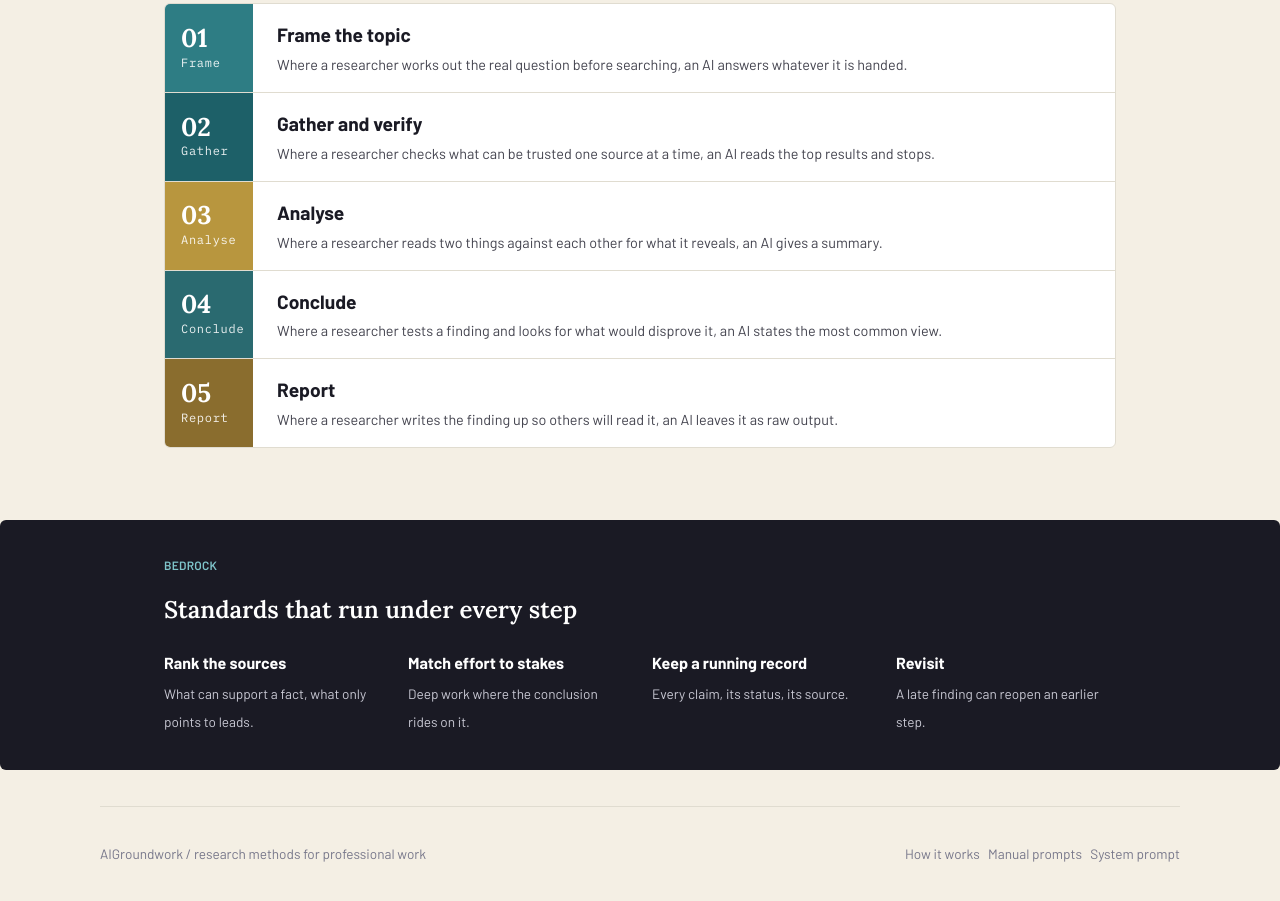
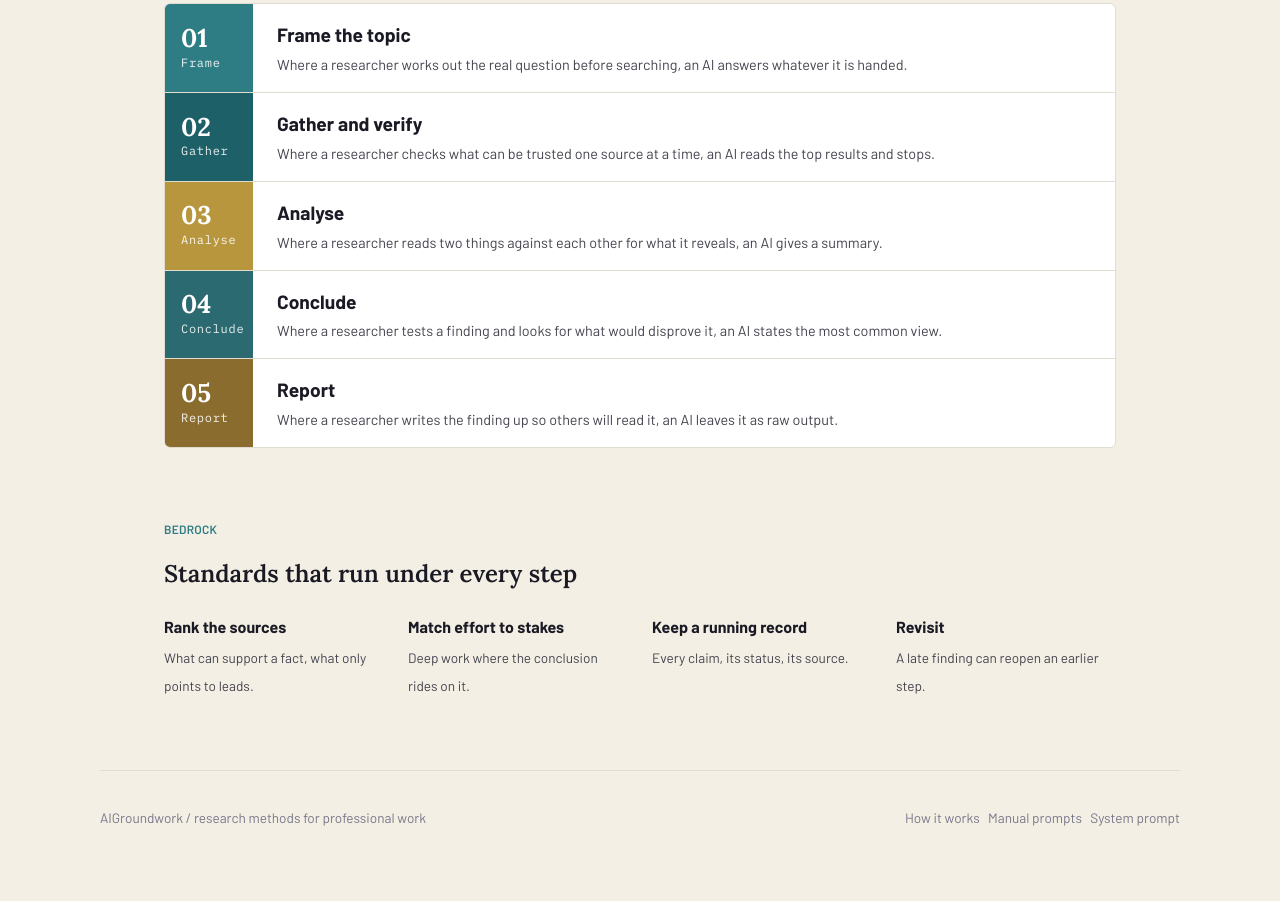
Before and after one commit to puneetsyaloutlook/groundwork, a plain HTML site: page index.html in a window 1280 px wide. Shown: the part 1081-1982 px from the top of the page. Drawn offline with Linux system fonts and the light colour scheme.

Commit message:
Update style.css

```diff
--- a/assets/style.css
+++ b/assets/style.css
@@ -105,13 +105,13 @@ h2.head{font-family:var(--serif);font-weight:700;font-size:var(--t-h2);letter-sp
 @media(max-width:680px){.usebar{grid-template-columns:1fr;}}
 
 /* ---- bedrock (standards) ---- */
-.bedrock{background:var(--ink);color:var(--page);border-radius:var(--r);padding:var(--xl);margin-top:var(--xl);}
-.bedrock .callout{color:#7FC5CB;}
-.bedrock h2{font-family:var(--serif);font-weight:600;font-size:var(--t-h2);color:#fff;margin-bottom:var(--md);}
+.bedrock{padding:var(--xl) 0;}
+.bedrock .callout{color:var(--teal);}
+.bedrock h2{font-family:var(--serif);font-weight:600;font-size:var(--t-h2);color:var(--ink);margin-bottom:var(--md);}
 .slab{display:grid;grid-template-columns:repeat(4,1fr);gap:var(--lg);margin-top:var(--md);}
-.slab .s .k{font-family:var(--mono);font-size:var(--t-eyebrow);color:#7FC5CB;}
-.slab .s b{display:block;font-size:var(--t-body);margin:var(--xs) 0;color:#fff;}
-.slab .s span{font-size:var(--t-fine);color:#C9C9D4;}
+.slab .s .k{font-family:var(--mono);font-size:var(--t-eyebrow);color:var(--teal);}
+.slab .s b{display:block;font-size:var(--t-body);margin:var(--xs) 0;color:var(--ink);}
+.slab .s span{font-size:var(--t-fine);color:var(--ink-soft);}
 @media(max-width:820px){.slab{grid-template-columns:1fr 1fr;}}
 @media(max-width:520px){.slab{grid-template-columns:1fr;}}
 
```
